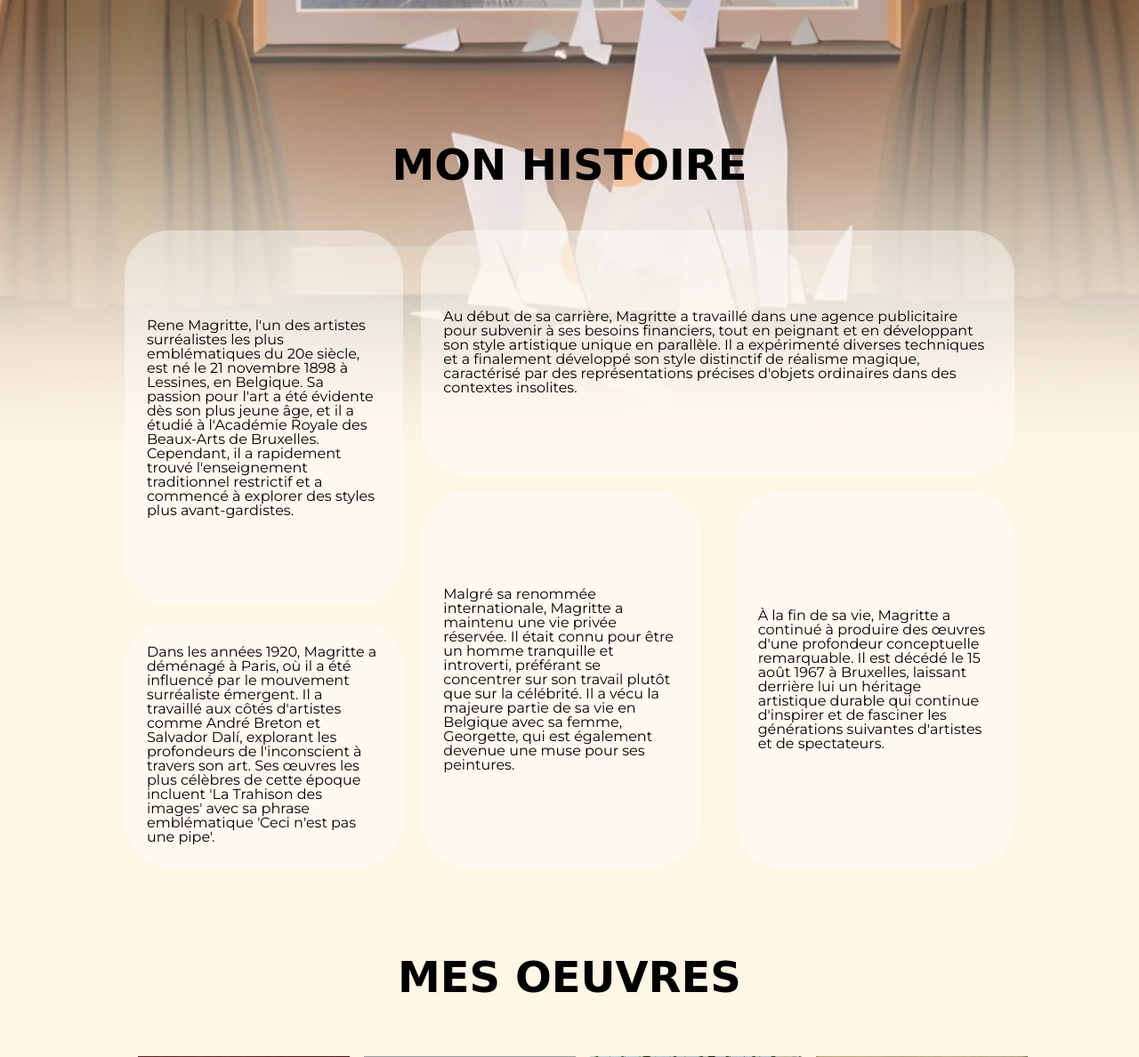
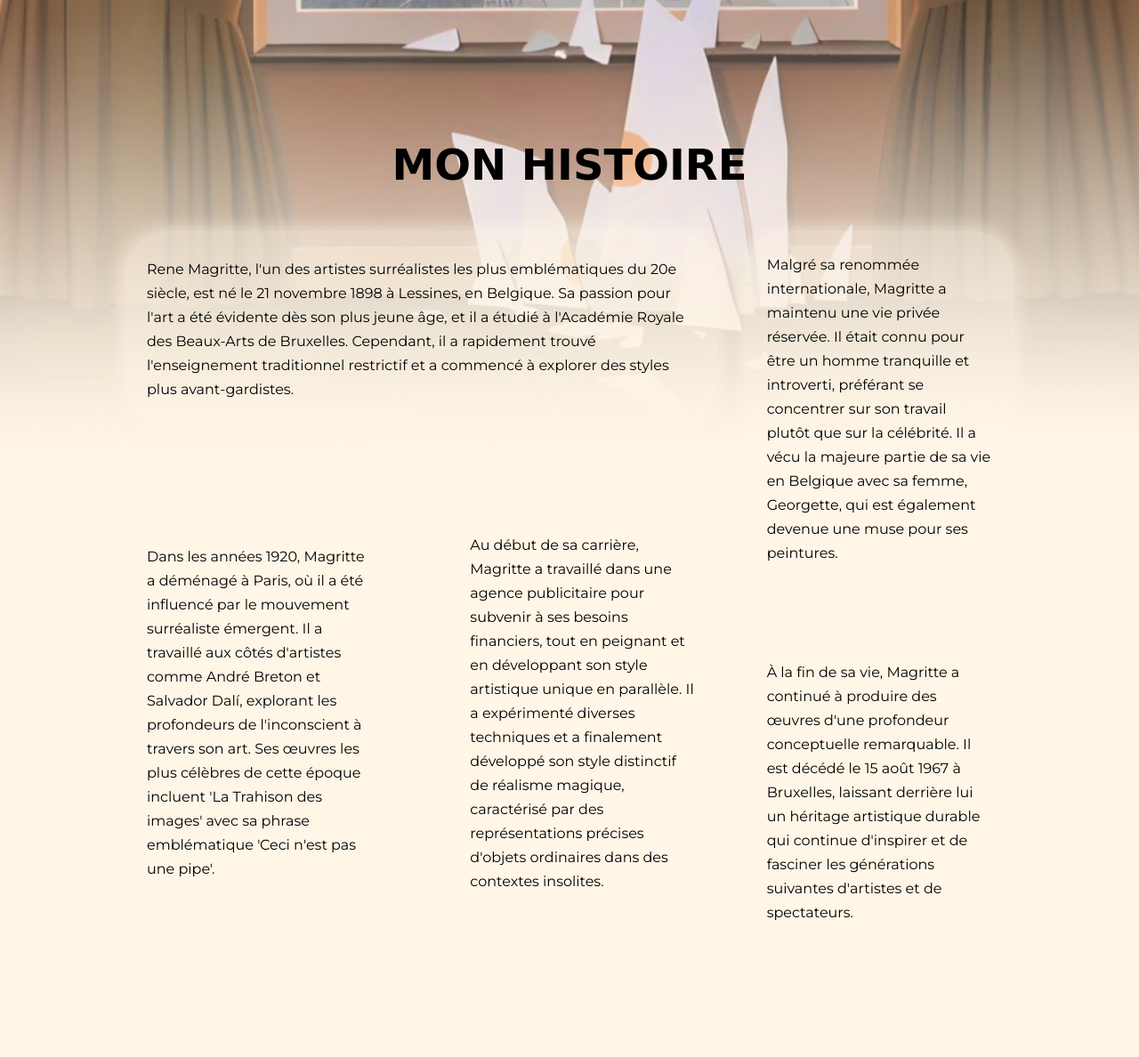
Before and after one commit to AxelMlz/wild-code-school-Projet1, a PHP site: page / in a window 1280 px wide. Shown: the part 772-1960 px from the top of the page at 89% size. Run offline with PHP 8.4, Linux system fonts and the light colour scheme; some libraries are stand-ins or nearby versions; some web fonts are replaced; grey boxes are pictures that could not be loaded.

Commit message:
css update of boxes with box shadow

```diff
--- a/style.css
+++ b/style.css
@@ -3,10 +3,10 @@
 :root {
   /* FONT VARIABLE */
 
-  --paragraphe_font_family: 'Montserrat', sans-serif;
+  --paragraphe_font_family: "Montserrat", sans-serif;
   --paragraphe_font_weight: 500;
 
-  --quotes_font_family: 'Seaweed Script', cursive;
+  --quotes_font_family: "Seaweed Script", cursive;
 
   /* COLOR PALETTE */
   --main_color: #fff6e6;
@@ -16,8 +16,8 @@
   --error-color: rgba(90, 117, 136, 1);
   --secondary-action-color: rgb(164, 164, 164);
   --footer_color: rgba(122, 76, 51, 1);
-  --action-button-color : rgb(62, 83, 100);
-  --action-button-second-color : rgb(157, 201, 245);
+  --action-button-color: rgb(62, 83, 100);
+  --action-button-second-color: rgb(157, 201, 245);
 
   /* BORDER PARAMETER */
   --spacing: 20px;
@@ -27,7 +27,7 @@
 
 body {
   background-color: var(--main_color);
-  background-image: url('images/painting/aiextend.PNG');
+  background-image: url("images/painting/aiextend.PNG");
   background-size: contain;
   background-repeat: no-repeat;
 }
@@ -113,10 +113,9 @@ header a {
 @media (max-width: 768px) {
   body {
     background-color: var(--main_color);
-    background-image: url('images/painting/backgroundblurtest1.png');
+    background-image: url("images/painting/backgroundblurtest1.png");
     background-size: contain;
     background-repeat: no-repeat;
-
   }
 
   h2 {
@@ -160,10 +159,10 @@ header a {
 #texts {
   .texts__boxes__template {
     display: grid;
-    grid-template-columns: repeat(4, 1fr) 0fr repeat(2, 1fr);
-    grid-template-rows: repeat(5, 1fr);
-    grid-column-gap: 20px;
-    grid-row-gap: 20px;
+    grid-template-columns: repeat(2, 1fr) 0fr repeat(4, 1fr);
+    grid-template-rows: 1.5fr 1fr 1.5fr 1fr;
+    grid-column-gap: 30px;
+    grid-row-gap: 30px;
   }
 
   .texts__boxes__content {
@@ -172,29 +171,35 @@ header a {
     /* justify-content: center; */
     border-radius: 50px;
     font-family: var(--paragraphe_font_family);
-    background-color: hsl(0deg 0% 100% / 42%);
+    background-color: hsl(38.4 100% 95.1% / 42%);
+    /* background-color: hsl(0deg 0% 100% / 42%); */
     font-size: 1rem;
     padding: 25px;
+    line-height: 27px;
+    /* -webkit-box-shadow: 0px 0px 14px 15px var(--main_color);
+    box-shadow: 0px 0px 14px 15px var(--main_color); */
+    -webkit-box-shadow: 0px 0px 16px 7px rgba(255, 246, 230, 0.42);
+    box-shadow: 0px 0px 16px 7px rgba(255, 246, 230, 0.42);
   }
 
   #texts__boxes__1 {
-    grid-area: 1 / 1 / 4 / 3;
+    grid-area: 1 / 1 / 2 / 6;
   }
 
   #texts__boxes__2 {
-    grid-area: 4 / 1 / 6 / 3;
+    grid-area: 2 / 1 / 5 / 3;
   }
 
   #texts__boxes__3 {
-    grid-area: 1 / 3 / 3 / 8;
+    grid-area: 2 / 4 / 5 / 6;
   }
 
   #texts__boxes__4 {
-    grid-area: 3 / 3 / 6 / 5;
+    grid-area: 1 / 6 / 3 / 8;
   }
 
   #texts__boxes__5 {
-    grid-area: 3 / 6 / 6 / 8;
+    grid-area: 3/ 6 / 5 / 8;
   }
 }
 
@@ -265,7 +270,6 @@ section .form__field__color--shape {
   border-radius: var(--spacing);
   padding: var(--spacing);
   margin-left: auto;
-
 }
 
 .form__email__layout {
@@ -327,7 +331,6 @@ section .form__field__color--shape {
 }
 
 /* START BUTTON CSS */
-
 
 /* CSS */
 .button-74 {
```
